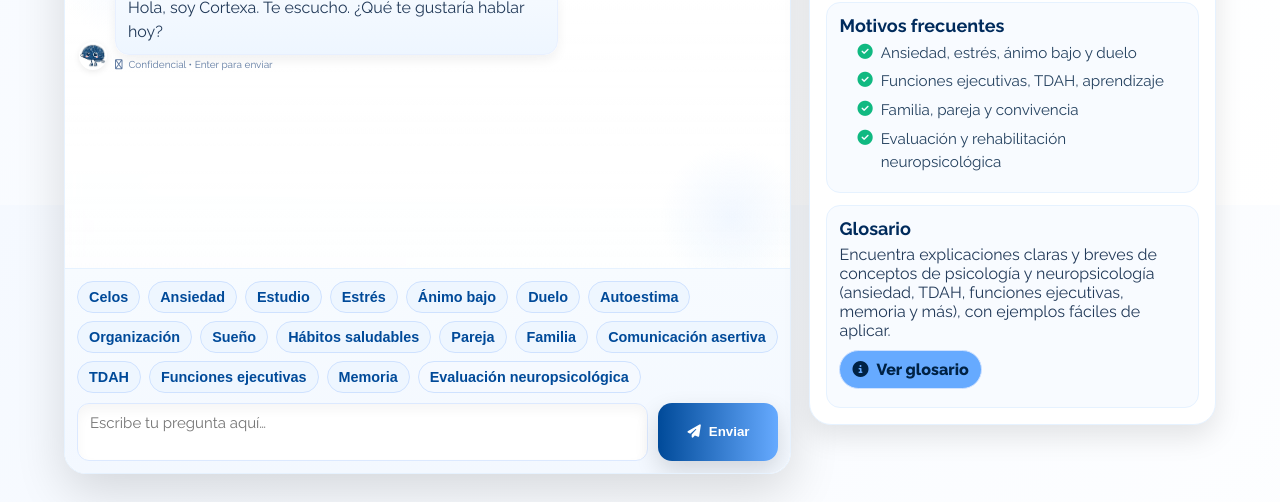
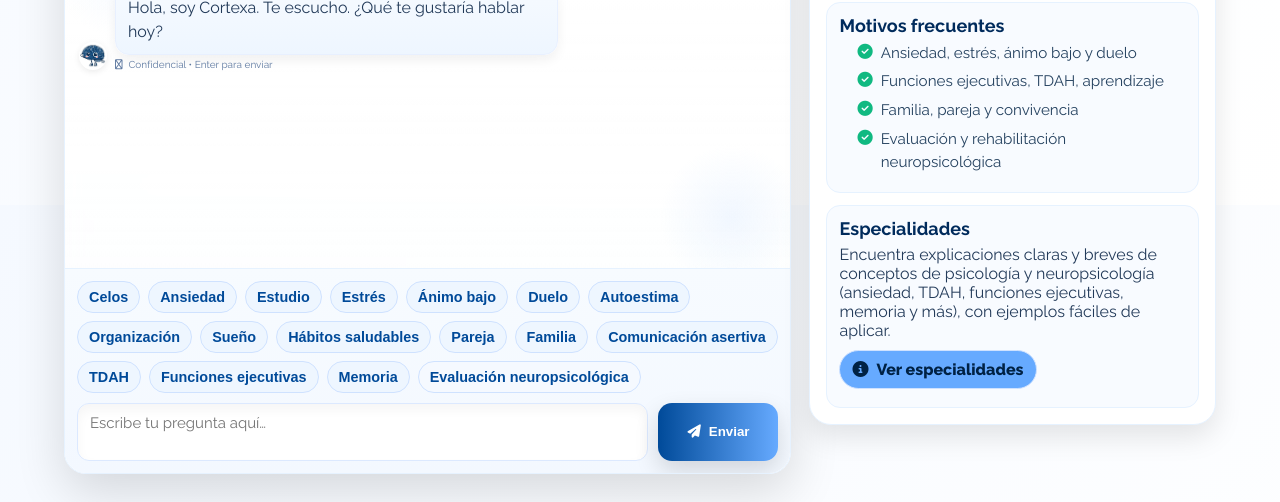
Before and after one commit to xleao/Prueba, a plain HTML site: page index.html in a window 1280 px wide. Shown: the part 595-1097 px from the top of the page. Drawn offline with Linux system fonts and the light colour scheme.

Commit message:
Update index.html

```diff
--- a/index.html
+++ b/index.html
@@ -289,12 +289,12 @@
         </div>
 
         <div class="card">
-          <h3 style="margin:0 0 6px">Glosario</h3>
+          <h3 style="margin:0 0 6px">Especialidades</h3>
           <p style="margin:6px 0 10px">
             Encuentra explicaciones claras y breves de conceptos de psicología y neuropsicología (ansiedad, TDAH, funciones ejecutivas, memoria y más), con ejemplos fáciles de aplicar.
           </p>
           <div class="cta-mini">
-            <a class="primary" href="glosario.html"><i class="fa-solid fa-circle-info"></i> Ver glosario</a>
+            <a class="primary" href="especialidades.html"><i class="fa-solid fa-circle-info"></i> Ver especialidades</a>
           </div>
         </div>
       </aside>
```
